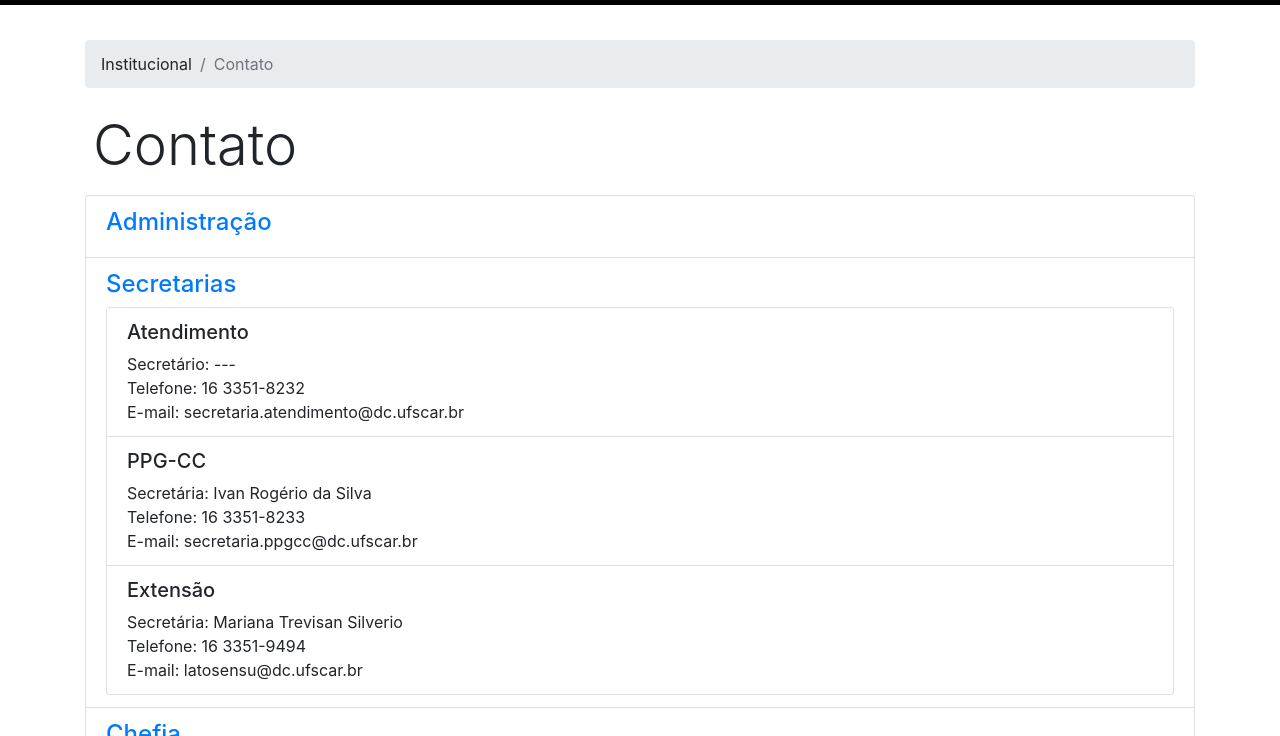
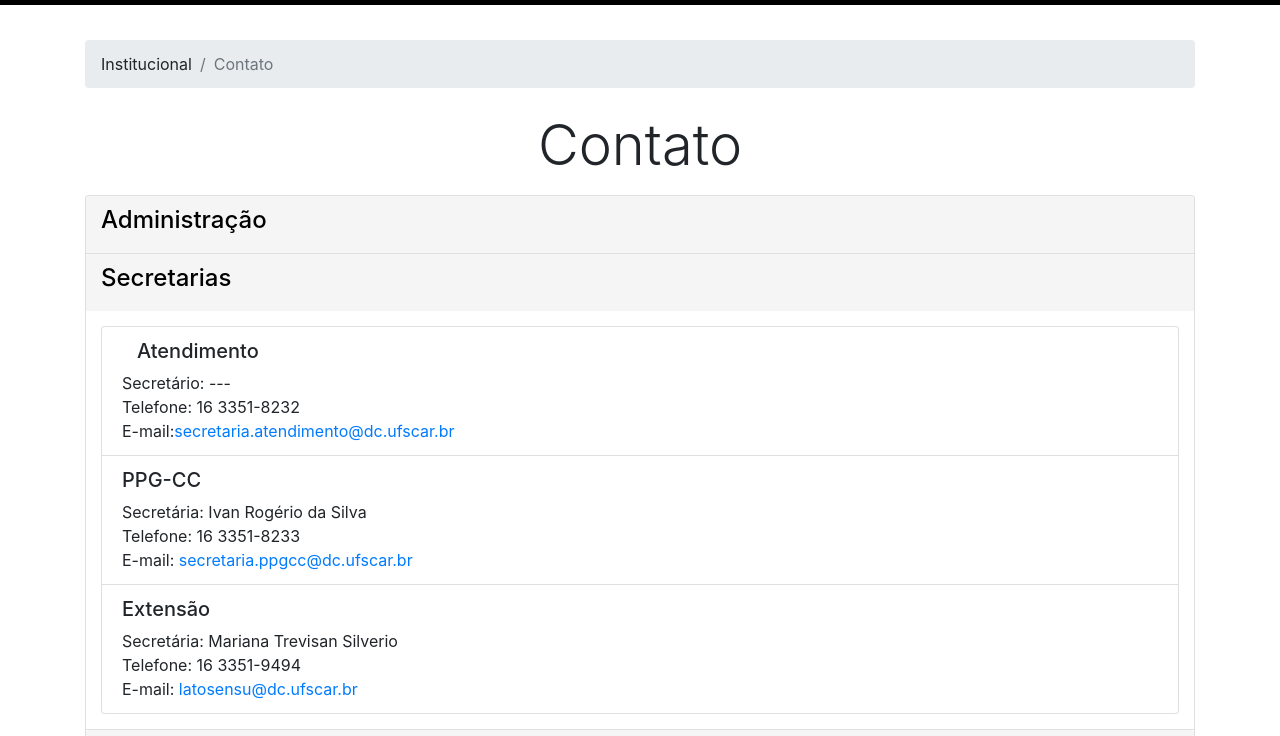
Before and after one commit to petbccufscar/sitedodc, a plain HTML site: page site/contatos.html in a window 1280 px wide. Both pictures are taken after a click on the link "Secretarias". Shown: the part 60-796 px from the top of the page. Drawn offline with nearby package versions, Linux system fonts and the light colour scheme.

Commit message:
Um pouco de estilo

```diff
--- a/site/contatos.html
+++ b/site/contatos.html
@@ -10,6 +10,8 @@
 
   	<link rel="stylesheet" type="text/css" media="screen" href="../node_modules/bootstrap/dist/css/bootstrap.min.css" />
   	<link rel="stylesheet" type="text/css" media="screen" href="./css/custom.css" />
+
+    <link rel="stylesheet" type="text/css" media="screen" href="./css/contatos.css"/>
 
 </head>
 <body>
@@ -90,8 +92,8 @@
           <li class="breadcrumb-item active" aria-current="page">Contato</li>
         </ol>
     </nav>
-    <div class="d-flex">
-        <item class="mr-auto p-2"><h1 class="display-4">Contato</h1></item>
+    <div class="row d-flex">
+        <item class="col-lg-6 offset-0 offset-sm-0 offset-md-0 offset-lg-3 mr-auto p-2 mr-auto p-2"><h1 class="display-4" style="text-align: center;">Contato</h1></item>
     </div>
     <!--Accordeon-->
     <div class="panel-group" id="accordion">
@@ -108,7 +110,7 @@
   		    <div class="panel-body">
   		    	Secretário: Nicanor José Costa<br>
 				Telefone: 16 3351-8234<br>
-				E-mail: secretaria.graduacao@dc.ufscar.br<br>
+				E-mail: <a href="mailto:secretaria.graduacao@dc.ufscar.br">secretaria.graduacao@dc.ufscar.br</a><br>
 			</div>
   		  </div>
   		</div>
@@ -123,22 +125,22 @@
   		  <div id="contato-secretaria" class="panel-collapse collapse">
   		  	<ul class="list-group">
   		    	<li class="list-group-item">
-  		    		<h5 class="list-group-item-title">Atendimento</h5>
+  		    		<h5 class="col-lg-6 list-group-item-title">Atendimento</h5>
   		    		Secretário: ---<br>
 					Telefone: 16 3351-8232<br>
-					E-mail: secretaria.atendimento@dc.ufscar.br<br>
+					E-mail:<a href="mailto:secretaria.atendimento@dc.ufscar.br">secretaria.atendimento@dc.ufscar.br</a><br>
 				</li>
 				<li class="list-group-item">
   		    		<h5 class="list-group-item-title">PPG-CC</h5>
   		    		Secretária: Ivan Rogério da Silva<br>
 					Telefone: 16 3351-8233<br>
-					E-mail: secretaria.ppgcc@dc.ufscar.br<br>
+					E-mail: <a href="mailto:secretaria.ppgcc@dc.ufscar.br">secretaria.ppgcc@dc.ufscar.br</a><br>
 				</li>
 				<li class="list-group-item">
   		    		<h5 class="list-group-item-title">Extensão</h5>
   		    		Secretária: Mariana Trevisan Silverio<br>
 					Telefone: 16 3351-9494<br>
-					E-mail: latosensu@dc.ufscar.br<br>
+					E-mail: <a href="mailto:latosensu@dc.ufscar.br">latosensu@dc.ufscar.br</a><br>
 				</li>
   		    </ul>
   		  </div>
@@ -155,7 +157,7 @@
   		    <div class="panel-body">
   		    	Secretário: Darli José Morcelli<br>
 				Telefone: 16 3351-8230<br>
-				E-mail: darli@dc.ufscar.br<br>
+				E-mail: <a href="darli@dc.ufscar.br">darli@dc.ufscar.br</a><br>
   			</div>
   		  </div>
   		</div>
--- /dev/null
+++ b/site/css/contatos.css
@@ -0,0 +1,32 @@
+.panel-default > .panel-heading{
+	color: #333;
+	background-color: #f5f5f5;
+	border-color: #ddd;
+}
+
+.panel-group .panel-heading{
+	border-bottom: 0;
+}
+
+.panel-heading{
+	padding: 10px 15px;
+	border-top-left-radius: 3px;
+	border-top-right-radius: 3px;
+}
+
+.list-group-item.panel.panel-default{
+	padding: 0px;
+}
+
+.panel-heading .panel-title a{
+	color: black;
+}
+
+.panel-heading .panel-title a:hover{
+	color: grey;
+	text-decoration: none;
+}
+
+.panel-collapse{
+	padding: 15px;
+}
```
